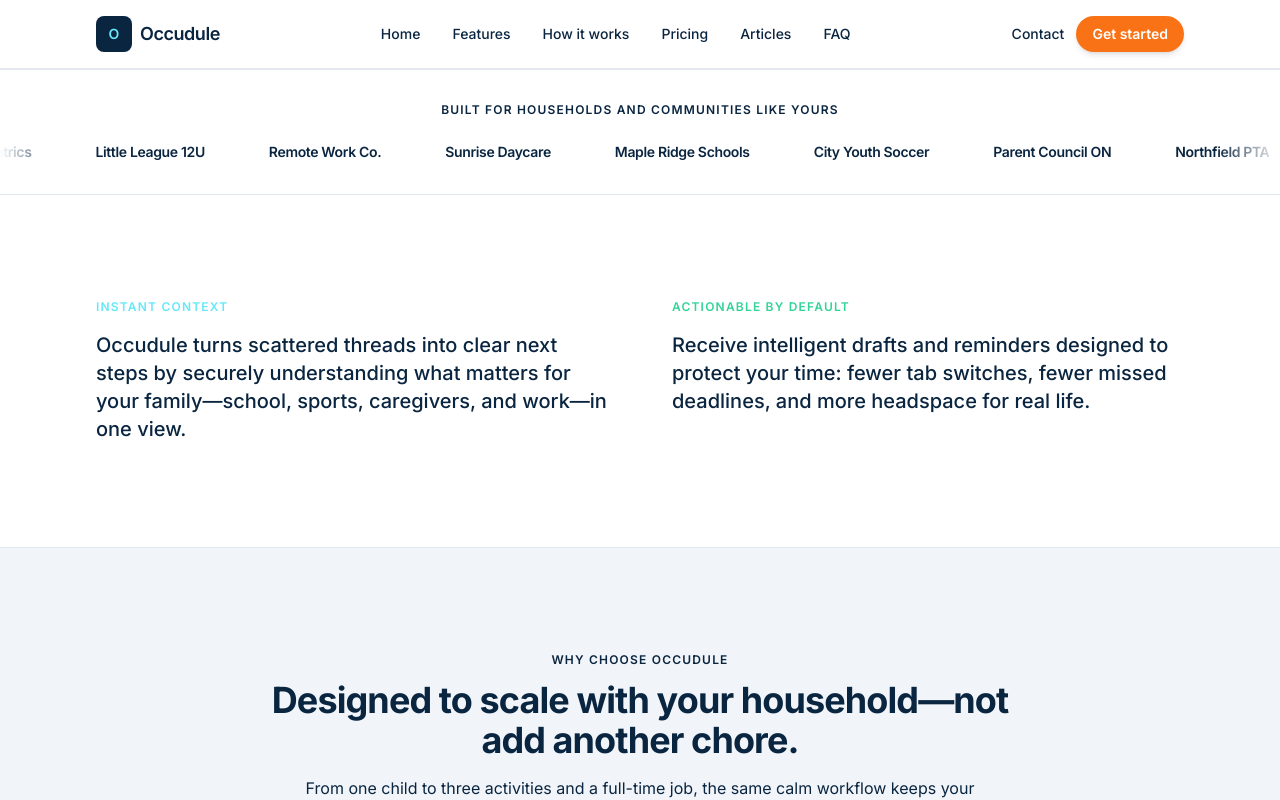
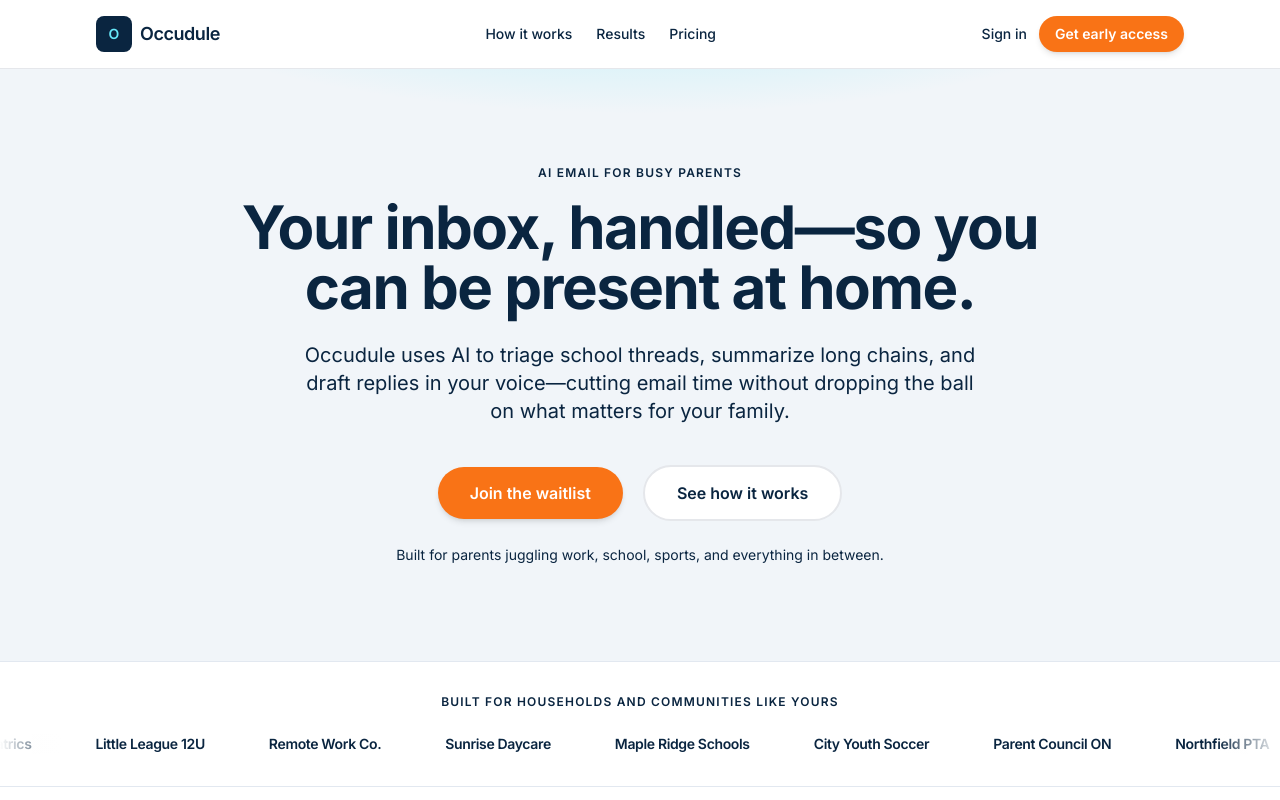
Before and after one commit to linkmind/Occudule-Web, a Next.js app: page / in a window 1280 px wide. Shown: the top 800 px of the page. Built offline with nearby package versions, Linux system fonts and the light colour scheme.

Commit message:
fulls previous version to dev-1

```diff
--- a/components/Header.tsx
+++ b/components/Header.tsx
@@ -2,18 +2,15 @@
 import { CtaButton } from "@/components/CtaButton";
 
 const navLinks = [
-  { href: "#top", label: "Home" },
-  { href: "#why-occudule", label: "Features" },
   { href: "#how-it-works", label: "How it works" },
+  { href: "#proof", label: "Results" },
   { href: "#pricing", label: "Pricing" },
-  { href: "#articles", label: "Articles" },
-  { href: "#faq", label: "FAQ" },
 ];
 
 export function Header() {
   return (
-    <header className="sticky top-0 z-50 border-b border-border/80 bg-surface/95 backdrop-blur-md">
-      <div className="mx-auto flex max-w-content flex-wrap items-center justify-between gap-x-4 gap-y-3 px-gutter py-3.5 md:py-4">
+    <header className="sticky top-0 z-50 border-b border-border/80 bg-surface/90 backdrop-blur-md">
+      <div className="mx-auto flex max-w-content flex-wrap items-center justify-between gap-x-4 gap-y-3 px-gutter py-4">
         <Link href="#top" className="flex items-center gap-2">
           <span
             className="flex h-9 w-9 items-center justify-center rounded-lg bg-primary text-sm font-semibold text-accent"
@@ -24,7 +21,7 @@
           <span className="text-lg font-semibold tracking-tight text-primary">Occudule</span>
         </Link>
         <nav
-          className="order-last flex w-full basis-full items-center justify-center gap-4 text-sm font-medium text-primary/75 sm:order-none sm:w-auto sm:basis-auto sm:gap-5 md:flex-1 lg:justify-center lg:gap-8"
+          className="order-last flex w-full basis-full items-center justify-center gap-6 text-sm font-medium text-primary/80 sm:order-none sm:w-auto sm:basis-auto sm:justify-end md:flex-1 lg:justify-center"
           aria-label="Primary"
         >
           {navLinks.map((link) => (
@@ -39,13 +36,13 @@
         </nav>
         <div className="flex shrink-0 items-center gap-3">
           <Link
-            href="mailto:support@occudule.com"
-            className="hidden text-sm font-medium text-primary/70 hover:text-primary md:inline"
+            href="#footer"
+            className="hidden text-sm font-medium text-primary/70 hover:text-primary sm:inline"
           >
-            Contact
+            Sign in
           </Link>
           <CtaButton href="#waitlist" size="sm">
-            Get started
+            Get early access
           </CtaButton>
         </div>
       </div>
--- a/components/Hero.tsx
+++ b/components/Hero.tsx
@@ -11,7 +11,32 @@
         className="pointer-events-none absolute inset-0 bg-hero-glow bg-cover bg-top bg-no-repeat"
         aria-hidden
       />
-      <motionless-glow />
+      <div className="relative mx-auto max-w-content px-gutter py-section md:py-24">
+        <p className="mb-4 text-center text-xs font-semibold uppercase tracking-widest text-primary/60">
+          AI email for busy parents
+        </p>
+        <h1
+          id="hero-heading"
+          className="mx-auto max-w-4xl text-center text-4xl font-bold tracking-tight text-primary md:text-5xl lg:text-6xl"
+        >
+          Your inbox, handled—so you can be present at home.
+        </h1>
+        <p className="mx-auto mt-6 max-w-2xl text-center text-lg leading-relaxed text-primary/75 md:text-xl">
+          Occudule uses AI to triage school threads, summarize long chains, and draft replies in
+          your voice—cutting email time without dropping the ball on what matters for your family.
+        </p>
+        <div className="mt-10 flex flex-col items-center justify-center gap-4 sm:flex-row sm:gap-5">
+          <CtaButton href="#waitlist" size="lg">
+            Join the waitlist
+          </CtaButton>
+          <CtaButton href="#how-it-works" variant="secondary" size="lg">
+            See how it works
+          </CtaButton>
+        </div>
+        <p className="mt-6 text-center text-sm text-primary/50">
+          Built for parents juggling work, school, sports, and everything in between.
+        </p>
+      </div>
     </section>
   );
 }
```
